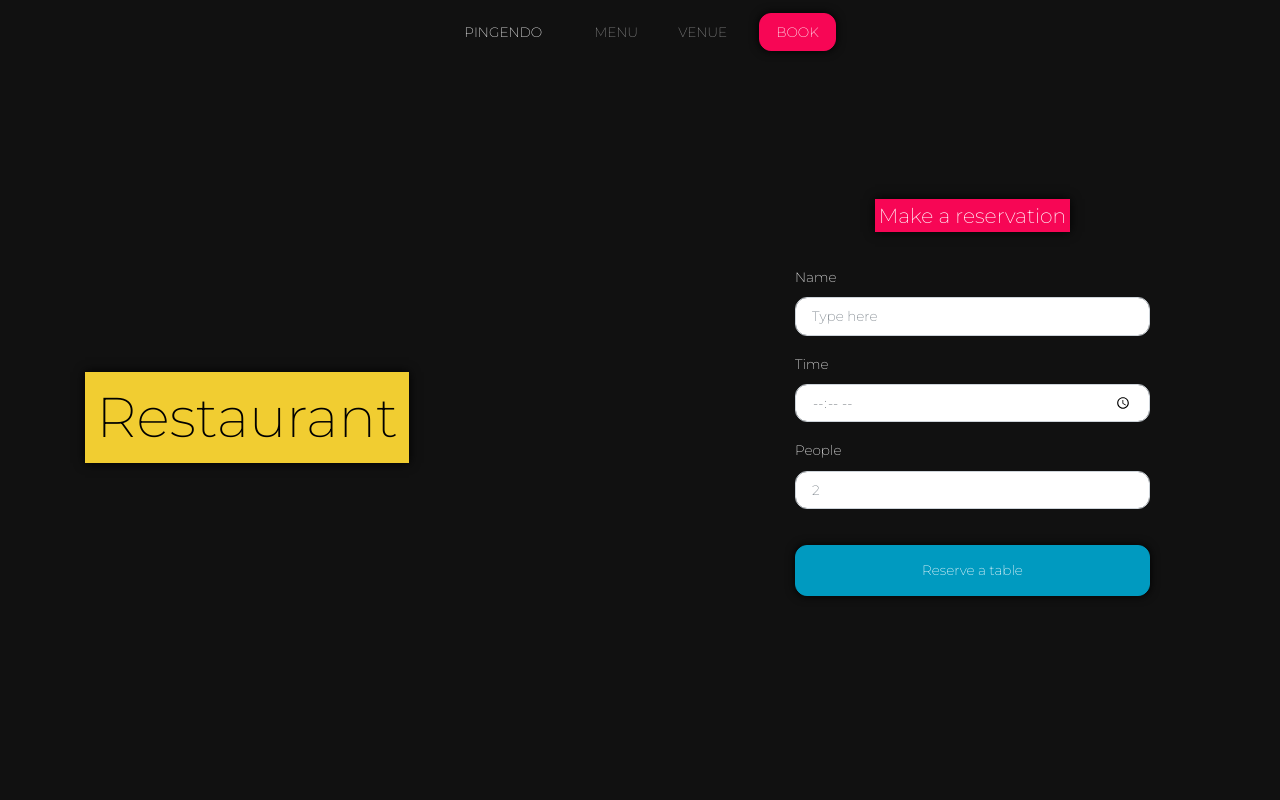
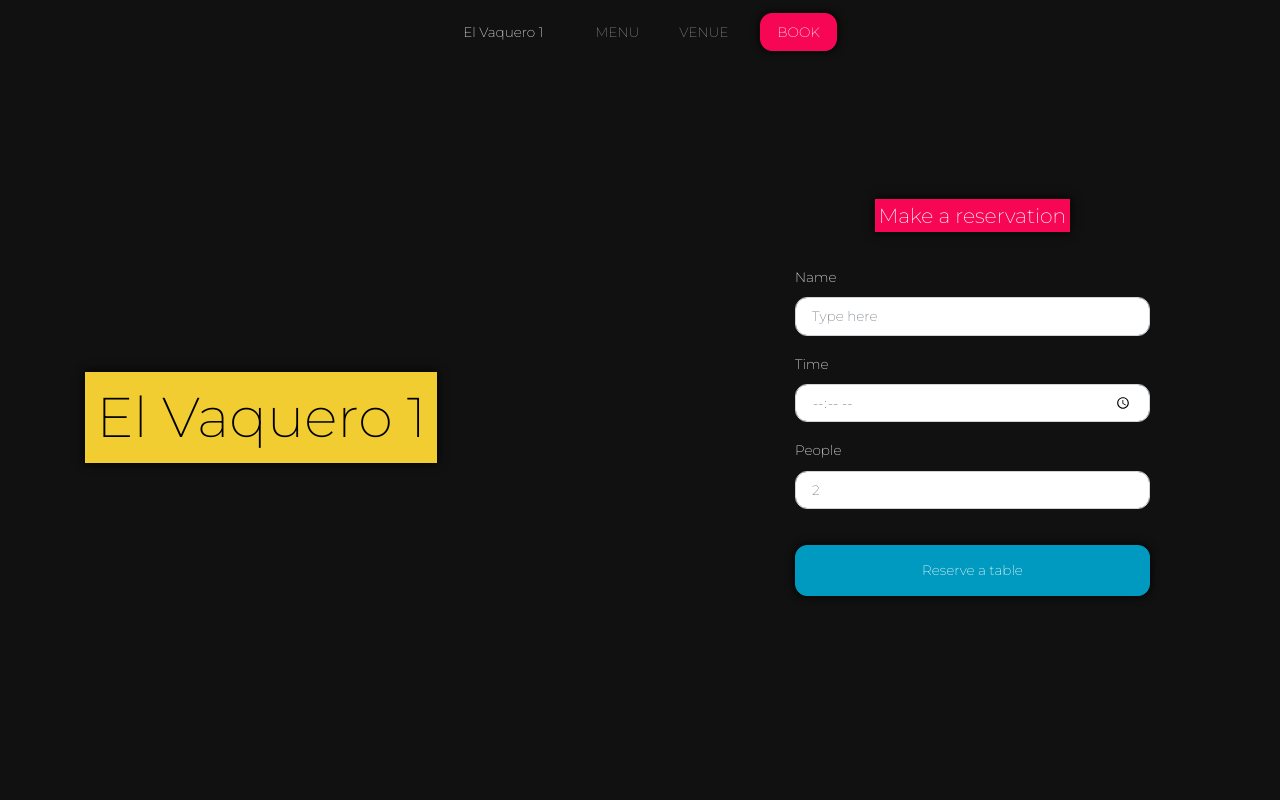
Before and after one commit to digitella/vaq1, a plain HTML site: page index.html in a window 1280 px wide. Shown: the top 800 px of the page. Drawn offline with nearby package versions, Linux system fonts and the light colour scheme.

Commit message:
Update index.html

```diff
--- a/index.html
+++ b/index.html
@@ -6,9 +6,9 @@
   <meta name="viewport" content="width=device-width, initial-scale=1">
   <!-- PAGE settings -->
   <link rel="icon" href="https://templates.pingendo.com/assets/Pingendo_favicon.ico">
-  <title>Restaurant Neon - Pingendo template</title>
-  <meta name="description" content="Free Bootstrap 4 Pingendo Neon template for restaurant and food">
-  <meta name="keywords" content="Pingendo restaurant food neon free template bootstrap 4">
+  <title>El Vaquero 1</title>
+  <meta name="description" content="restaurant and food">
+  <meta name="keywords" content=" restaurant food">
   <!-- CSS dependencies -->
   <link rel="stylesheet" href="https://cdnjs.cloudflare.com/ajax/libs/font-awesome/4.7.0/css/font-awesome.min.css" type="text/css">
   <link rel="stylesheet" href="neon.css" type="text/css">
@@ -26,7 +26,7 @@
       <div class="collapse navbar-collapse text-center justify-content-center" id="navbar3SupportedContent">
         <ul class="navbar-nav">
           <li class="nav-item mx-3">
-            <a class="nav-link text-light" href="#"><b>PINGENDO</b></a>
+            <a class="nav-link text-light" href="#"><b>El Vaquero 1</b></a>
           </li>
           <li class="nav-item mx-2">
             <a class="nav-link" href="#menu"><b>MENU</b></a>
@@ -44,7 +44,7 @@
     <div class="container">
       <div class="row">
         <div class="col-lg-7 align-self-center text-lg-left text-center">
-          <h1 class="mb-0 mt-4 display-4"><mark class="primary shadowed">Restaurant</mark></h1>
+          <h1 class="mb-0 mt-4 display-4"><mark class="primary shadowed">El Vaquero 1</mark></h1>
         </div>
         <div class="col-lg-5 p-3">
           <form class="p-4" method="post" action="https://formspree.io/">
```
